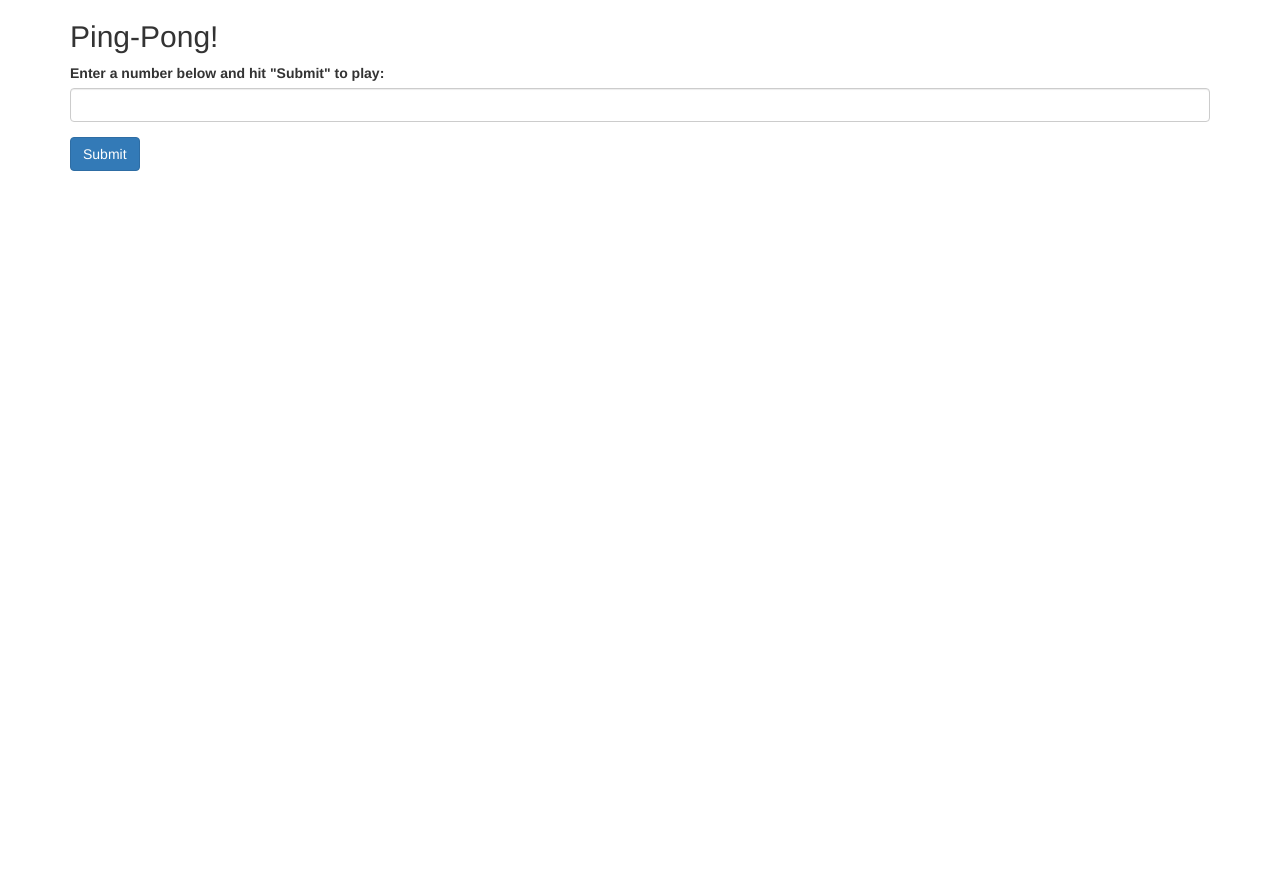
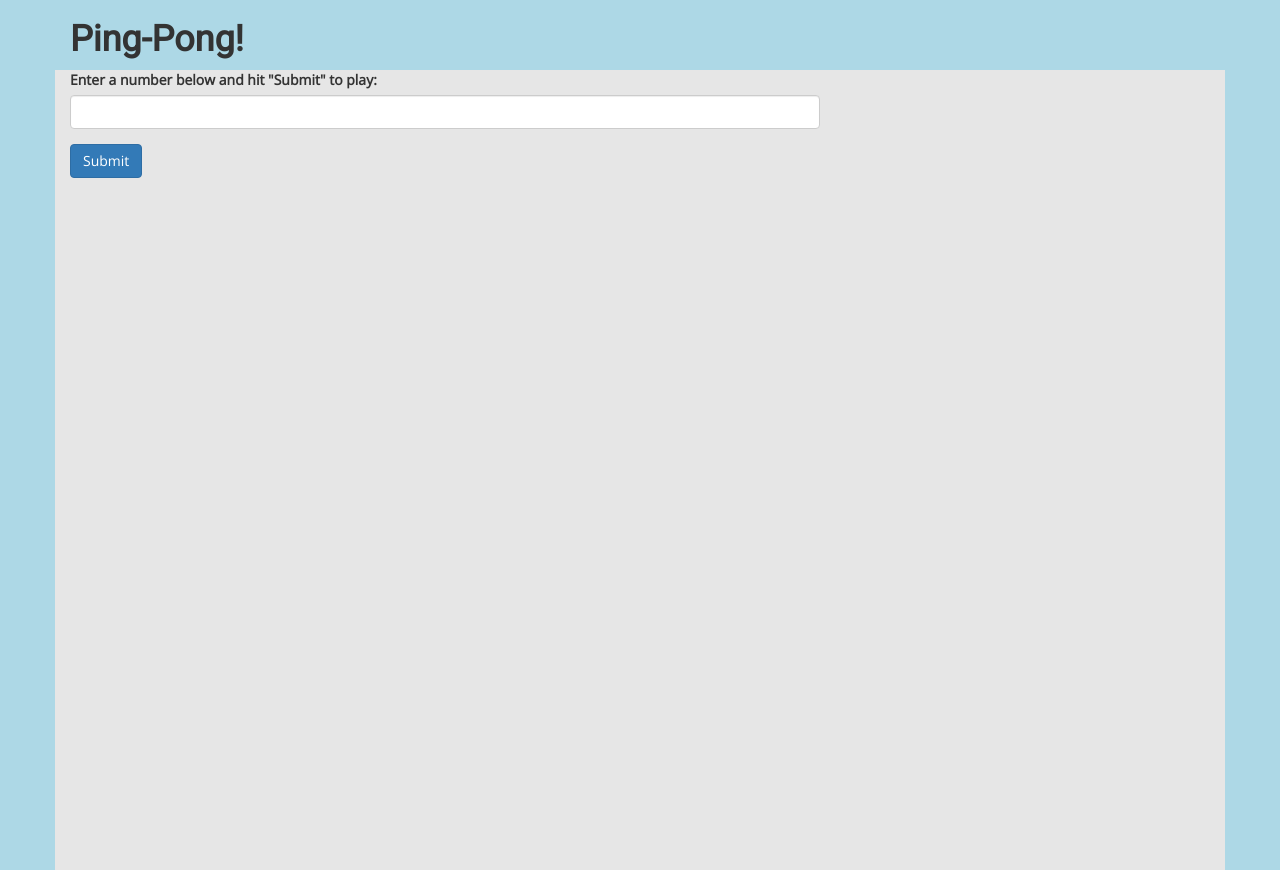
Before and after one commit to amcmerrell/ping, a plain HTML site: page index.html in a window 1280 px wide. Before the commit the page ends 800 px from the top, so only its background shows below. Drawn offline with nearby package versions, Linux system fonts and the light colour scheme.

Commit message:
add google fonts to css and add row/column divs to form in html.

```diff
--- a/css/styles.css
+++ b/css/styles.css
@@ -0,0 +1,20 @@
+html, body {
+  font-family: 'Open Sans', sans-serif;
+  background: lightblue;
+  height: 100%;
+}
+
+h1 {
+  font-family: 'Roboto', sans-serif;
+  font-weight: bold;
+}
+
+.container {
+  height: 100%;
+}
+
+.main-content {
+  background: #E6E6E6;
+  height: 100%;
+
+}
--- a/index.html
+++ b/index.html
@@ -2,6 +2,7 @@
 <html>
   <head>
     <link href="css/bootstrap.min.css" rel="stylesheet" type="text/css">
+    <link href="https://fonts.googleapis.com/css?family=Open+Sans|Roboto" rel="stylesheet">
     <link href="css/styles.css" rel="stylesheet" type="text/css">
 
     <script src="js/jquery-3.1.0.js"></script>
@@ -11,7 +12,9 @@
   </head>
   <body>
     <div class="container">
-      <h2>Ping-Pong!</h2>
+      <h1>Ping-Pong!</h1>
+      <div class="row main-content">
+        <div class="col-md-8">
           <form>
             <div class="form-group">
               <label for="number">Enter a number below and hit "Submit" to play:</label>
@@ -23,5 +26,7 @@
 
           </ul>
         </div>
+      </div>
+    </div>
   </body>
 </html>
```
Also changed, not shown: img/header-background.jpg (added). Lines whose indentation alone changed are shown as unchanged.
